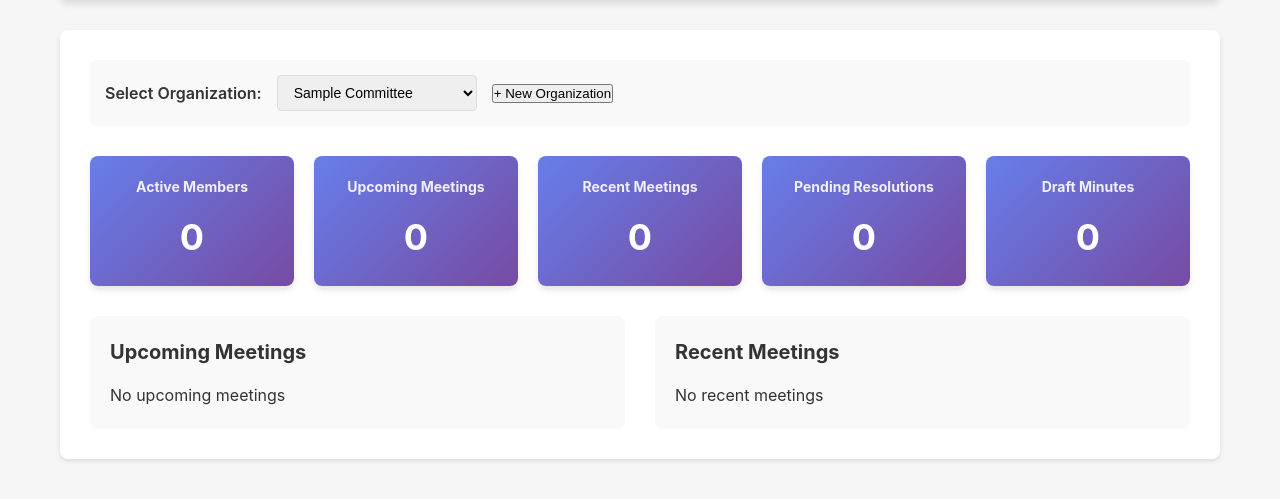
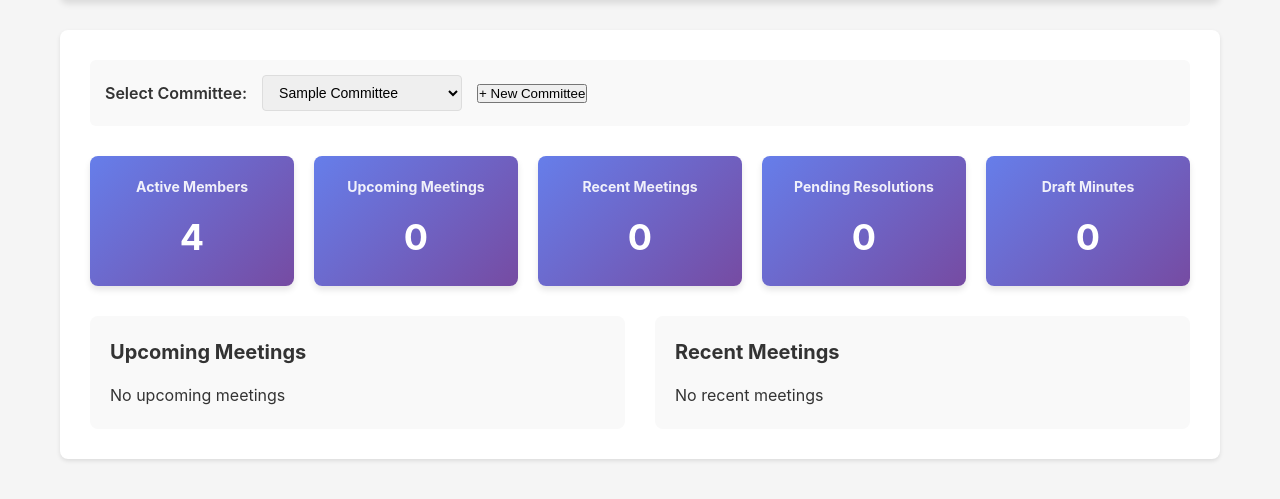
Before and after one commit to Frank-08/board, a PHP site: page /board/ in a window 1280 px wide. Shown: the part 145-644 px from the top of the page. Run offline with PHP 8.4, Linux system fonts and the light colour scheme; data comes from the database, SQL or seed files in the repository; data that the repository does not hold is empty.

Commit message:
dashStats

```diff
--- a/index.php
+++ b/index.php
@@ -23,11 +23,11 @@
 
         <main>
             <div class="organization-selector">
-                <label for="orgSelect">Select Organization:</label>
+                <label for="orgSelect">Select Committee:</label>
                 <select id="orgSelect" onchange="loadDashboard()">
                     <option value="">Loading...</option>
                 </select>
-                <button onclick="showOrgModal()">+ New Organization</button>
+                <button onclick="showOrgModal()">+ New Committee</button>
             </div>
 
             <div id="dashboard" style="display:none;">
@@ -149,7 +149,7 @@
             document.getElementById('no-org').style.display = 'none';
 
             // Load dashboard stats
-            fetch(`api/dashboard.php?organization_id=${orgId}`)
+            fetch(`api/dashboard.php?committee_id=${orgId}`)
                 .then(response => response.json())
                 .then(data => {
                     document.getElementById('stat-members').textContent = data.active_members || 0;
```
